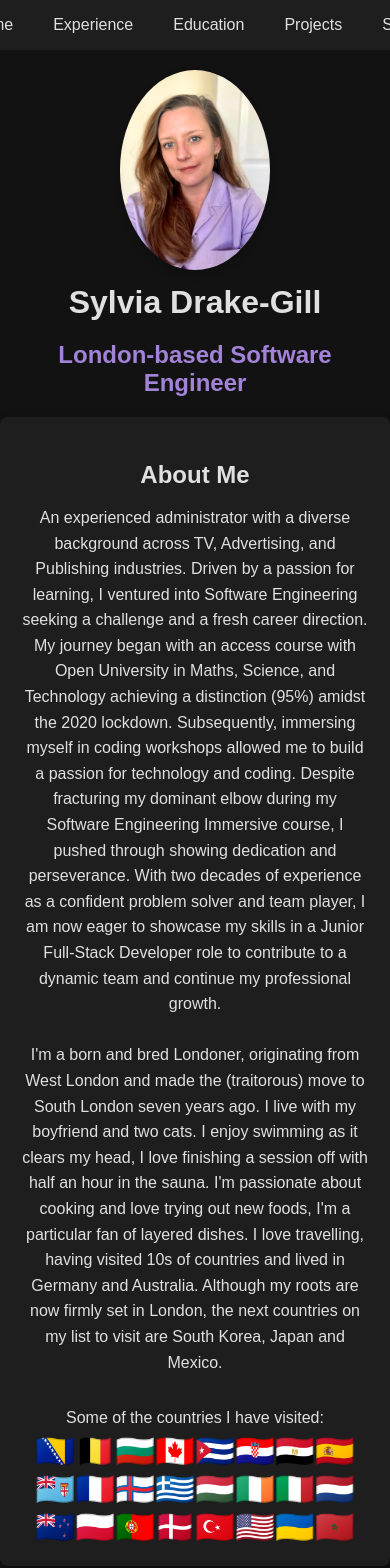
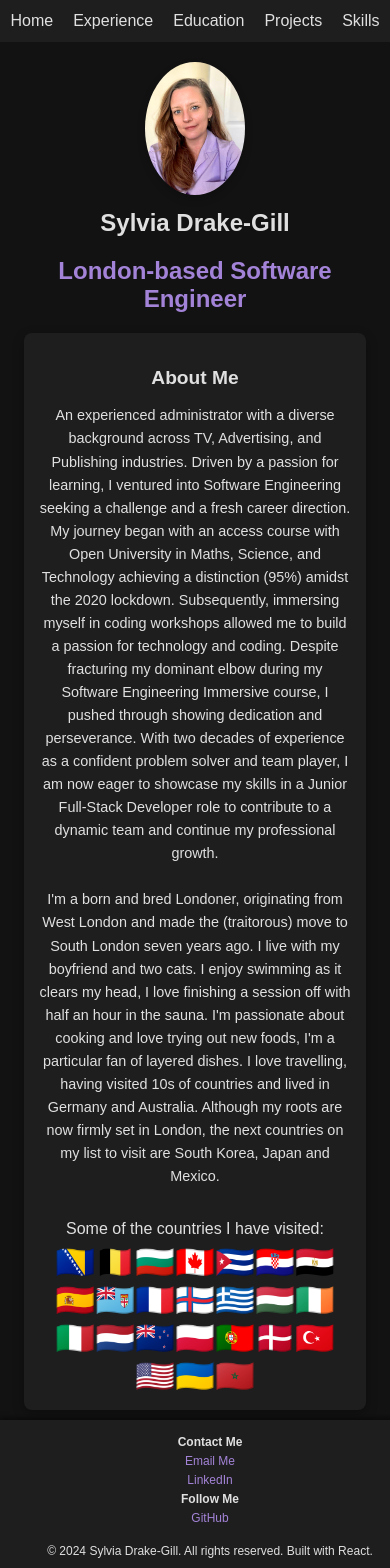
Before and after one commit to sdg877/react_portfolio, a React (Create React App) app: page /about in a window 390 px wide. Shown: the top 1568 px of the page. Built offline with nearby package versions, Linux system fonts and the light colour scheme; a web font is replaced by a local one.

Commit message:
Update to styling and mobile friendly styles added

```diff
--- a/src/App.css
+++ b/src/App.css
@@ -90,17 +90,24 @@ footer {
   position: relative;
   bottom: 0;
   width: 100%;
+  display: flex;
+  flex-direction: column;
+  align-items: center;
+  justify-content: center;
   text-align: center;
+  box-shadow: 0 -2px 5px rgba(0, 0, 0, 0.5);
+  flex-wrap: wrap;
 }
 
+/* Footer Text Styles */
 .footer-heading {
-  font-size: 0.9rem;
+  font-size: 1rem;
   margin: 0;
 }
 
 .footer-contact p,
 .footer-social p {
-  font-size: 0.8rem;
+  font-size: 0.9rem;
   margin: 5px 0;
 }
 
@@ -114,18 +121,19 @@ footer {
 }
 
 .footer-text {
-  font-size: 0.8rem;
+  font-size: 0.9rem;
   line-height: 1.5;
 }
 
-/* Info Card Styles */
+
 .info-card {
   background-color: #1e1e1e;
   color: #e0e0e0;
   border-radius: 8px;
   padding: 20px;
+  width: 80%;
+  max-width: 600px;
   margin: 20px auto;
-  max-width: 600px;
   box-shadow: 0 4px 12px rgba(0, 0, 0, 0.3);
   text-align: center;
 }
@@ -230,3 +238,91 @@ a:hover {
   background-color: #a383d7;
   color: #121212;
 }
+
+/* Media Queries for Responsive Design */
+
+/* Medium Devices (Tablets) */
+@media (max-width: 768px) {
+  .navbar {
+    padding: 12px;
+  }
+
+  .nav-link {
+    margin: 0 15px;
+  }
+
+  .project-item {
+    width: 180px;
+  }
+
+  .footer-heading {
+    font-size: 0.9rem;
+  }
+
+  .info-card {
+    max-width: 100%;
+  }
+}
+
+/* Small Devices (Mobile Phones) */
+@media (max-width: 600px) {
+  .info-card {
+    max-width: 90%;
+    margin: 10px auto;
+    padding: 15px;
+}
+
+  .info-card h3 {
+    font-size: 1.2rem;
+  }
+
+  .info-card p {
+    font-size: 0.9rem;
+  }
+
+  .info-card h5 {
+    font-size: 1rem;
+  }
+
+  footer {
+    padding: 15px;
+  }
+
+  .footer-heading,
+  .footer-contact p,
+  .footer-social p,
+  .footer-text {
+    font-size: 0.75rem;
+  }
+
+  .project-container {
+    flex-direction: column;
+    align-items: center;
+  }
+
+  .project-item {
+    width: 100%;
+    margin: 10px 0;
+  }
+
+  .nav-link {
+    margin: 0 10px;
+  }
+
+  .layout-title {
+    font-size: 1.5rem;
+  }
+
+  .skill-icons i {
+    font-size: 2rem;
+  }
+
+  .contact-links {
+    flex-direction: column;
+    align-items: center;
+  }
+
+  .profile-image {
+    width: 100px;
+  }
+}
```
